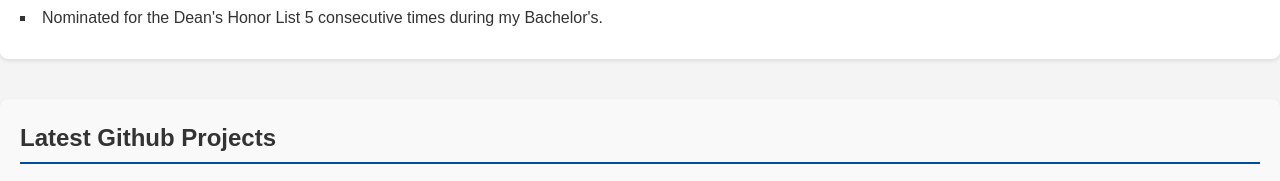
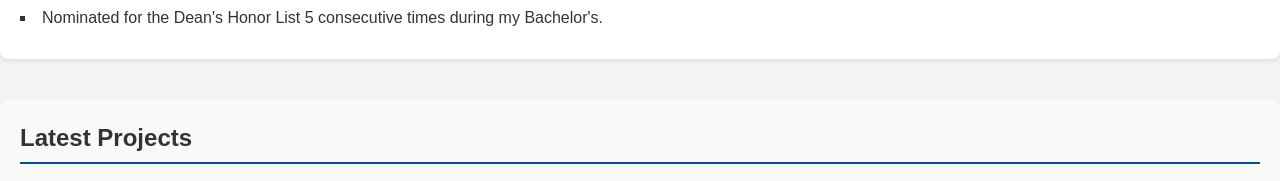
Before and after one commit to DanishBaloch010/portfolio, a plain HTML site: page index.html in a window 1280 px wide. Shown: the part 1470-1651 px from the top of the page. Drawn offline with Linux system fonts and the light colour scheme; no server answers.

Commit message:
project heading

```diff
--- a/index.html
+++ b/index.html
@@ -90,7 +90,7 @@
 
 
     <section id="github-projects">
-        <h2>Latest Github Projects</h2>
+        <h2>Latest Projects</h2>
             <a href="https://github.com/your-username" target="_blank" class="view-all-projects">
                 View All Projects <i class="fas fa-arrow-right"></i>
             </a>
```
